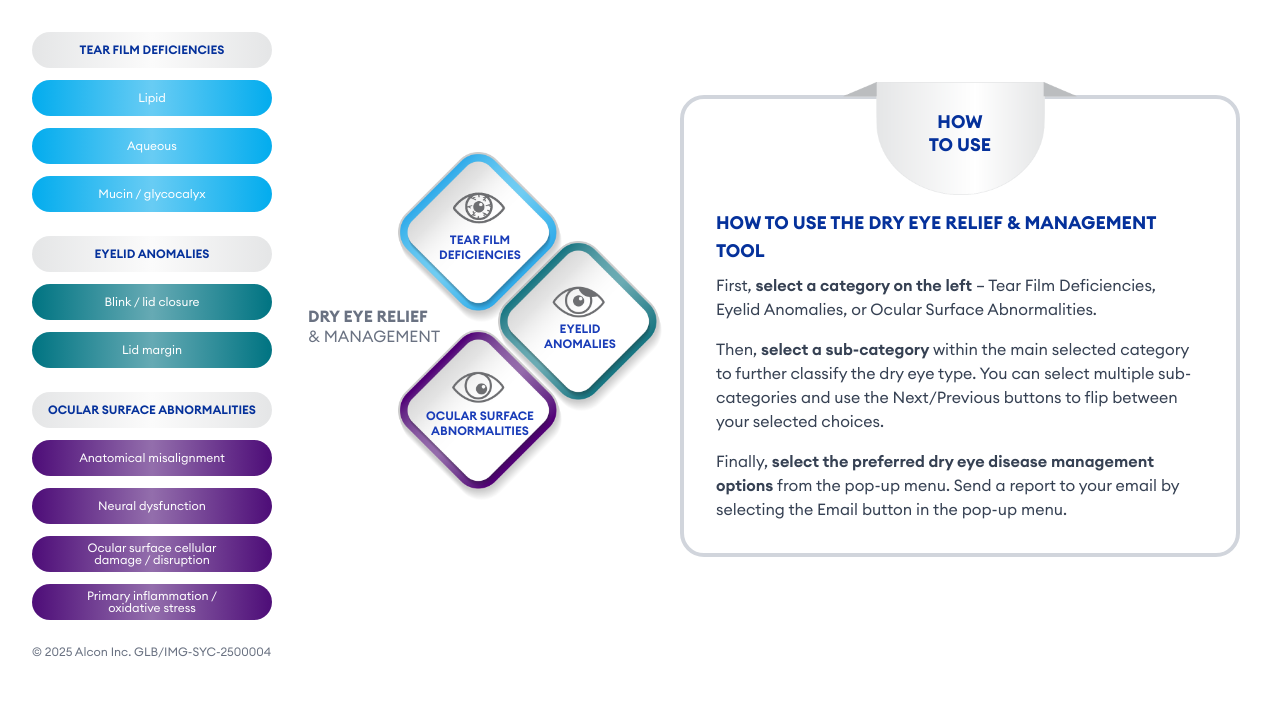
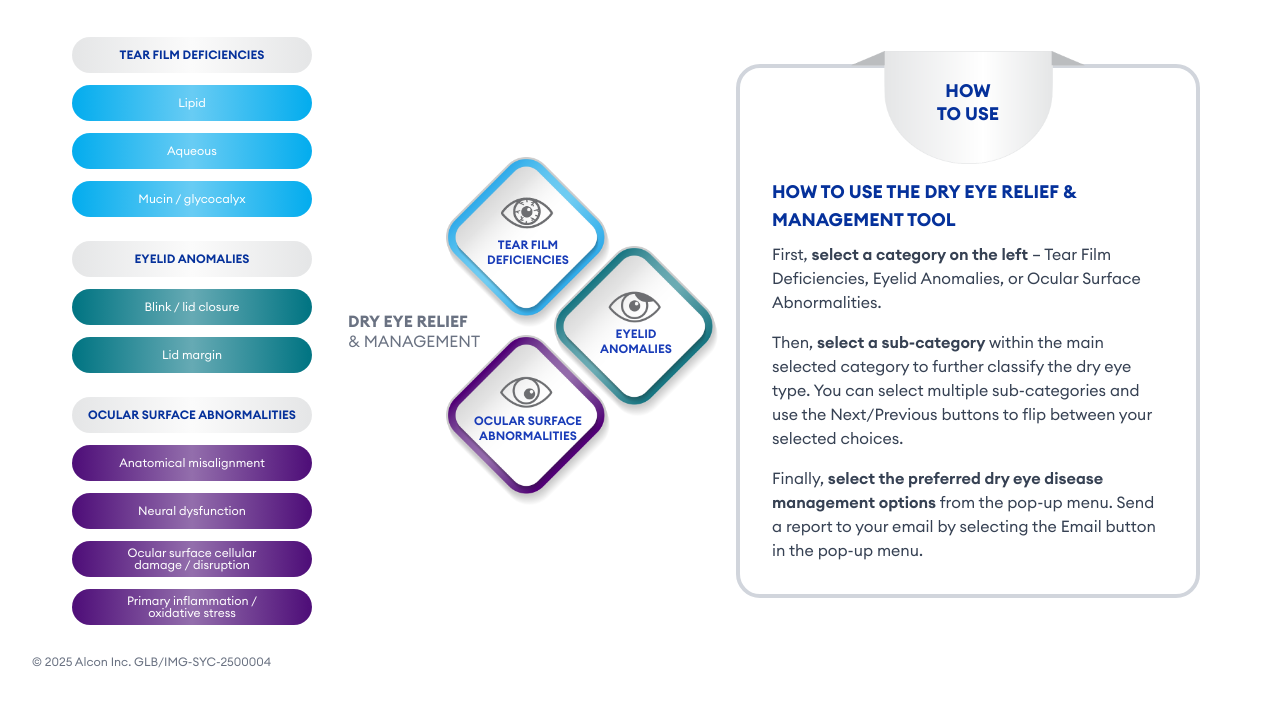
Before and after one commit to razorkode/subtype-tool, a Vue app: page / in a window 1280 px wide. Shown: the top 706 px of the page. Built offline with nearby package versions, Linux system fonts and the light colour scheme.

Commit message:
locked in template

```diff
--- a/src/App.vue
+++ b/src/App.vue
@@ -16,7 +16,7 @@ import HowToUse from '@/components/HowToUse.vue'
                 <DiamondButtons />
 
                 <!-- Main Content -->
-                <div class="relative bg-white py-8 px-2 max-w-xl">
+                <div class="relative bg-white py-8 px-2 max-w-[480px]">
                     <HowToUse />
                 </div>
             </div>
--- a/src/components/DiamondButtons.vue
+++ b/src/components/DiamondButtons.vue
@@ -41,7 +41,7 @@ const handleDiamondClick = (menuId) => {
 </script>
 
 <template>
-    <div class="w-[400px] h-[400px]">
+    <div class="w-[400px] h-[400px] min-w-[400px]">
         <div class="top-1/2 relative flex min-w-[380px] items-center justify-center">
             <!-- Text Block -->
             <div class="absolute left-[20px] text-gray-500 leading-tight">
```
